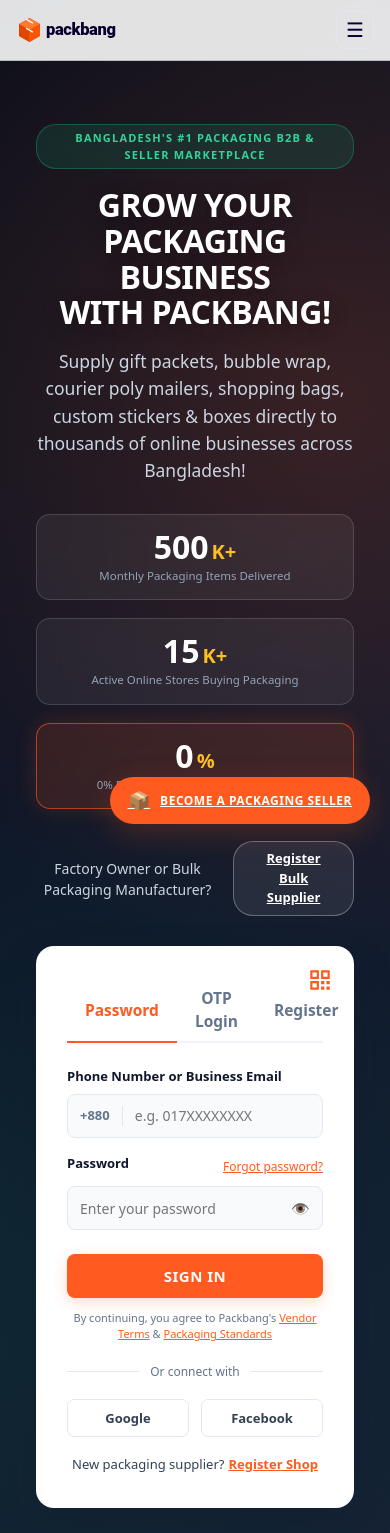
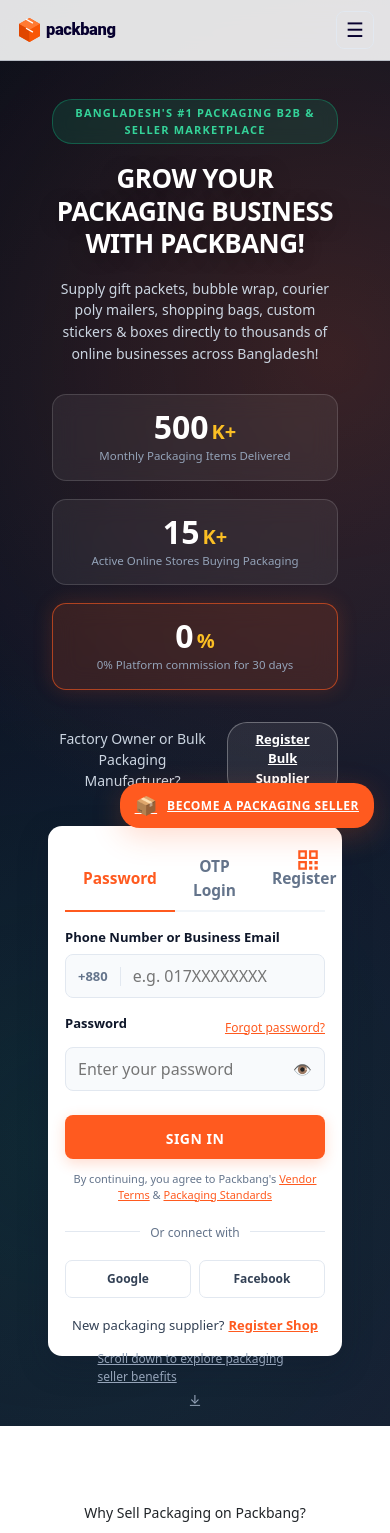
Before and after one commit to kayumsntx/packbang-seller-frontend, a React (Vite) app: page / in a window 390 px wide. Shown: the top 1533 px of the page. Built offline with nearby package versions, Linux system fonts and the light colour scheme.

Commit message:
mobile friendly

```diff
--- a/src/index.css
+++ b/src/index.css
@@ -1803,3 +1803,99 @@
     border-radius: 12px !important;
   }
 }
+
+/* Mobile Form Controls & Prevention of iOS Auto-Zoom */
+@media (max-width: 768px) {
+  input, select, textarea {
+    font-size: 16px !important;
+  }
+}
+
+/* Auth Card Mobile Responsive Adjustments */
+@media (max-width: 480px) {
+  .login-card-container {
+    margin: 0 4px !important;
+    border-radius: 14px !important;
+    box-shadow: 0 10px 30px rgba(15, 23, 42, 0.3) !important;
+  }
+  .login-card-inner {
+    padding: 20px 16px !important;
+  }
+  .login-header-tabs {
+    margin-bottom: 16px !important;
+  }
+  .sign-in-button {
+    padding: 13px !important;
+    font-size: 14px !important;
+  }
+  .social-login-grid {
+    gap: 8px !important;
+  }
+  .social-btn {
+    padding: 8px !important;
+    font-size: 12px !important;
+  }
+  .registerAndBannerContent {
+    padding: 15px 8px 30px !important;
+  }
+  .hero-left-col {
+    padding: 0 8px !important;
+  }
+  .bigTitleStyle {
+    font-size: 26px !important;
+    line-height: 1.25 !important;
+  }
+  .bigSubTitleStyle {
+    font-size: 14px !important;
+  }
+}
+
+/* Seller Dashboard Comprehensive Mobile Responsive Overrides */
+@media (max-width: 640px) {
+  /* Modals overlay & container padding */
+  div[style*="position: 'fixed'"],
+  div[style*="position: fixed"] {
+    padding: 10px !important;
+  }
+
+  /* Modal dialog content cards */
+  div[style*="maxWidth: '620px'"],
+  div[style*="maxWidth: '560px'"],
+  div[style*="maxWidth: '460px'"],
+  div[style*="maxWidth: '520px'"],
+  div[style*="maxWidth: '820px'"],
+  div[style*="max-width: 620px"],
+  div[style*="max-width: 560px"],
+  div[style*="max-width: 460px"],
+  div[style*="max-width: 520px"],
+  div[style*="max-width: 820px"] {
+    max-width: 95vw !important;
+    width: 95vw !important;
+    padding: 18px 14px !important;
+    border-radius: 12px !important;
+    box-sizing: border-box !important;
+  }
+
+  /* Two-column form grids inside modal dialogs */
+  div[style*="gridTemplateColumns: '1fr 1fr'"],
+  div[style*="grid-template-columns: 1fr 1fr"] {
+    grid-template-columns: 1fr !important;
+    gap: 12px !important;
+  }
+
+  /* Top Stat Summary Cards in Products / Bids */
+  div[style*="gridTemplateColumns: 'repeat(auto-fit, minmax(210px, 1fr))'"],
+  div[style*="grid-template-columns: repeat(auto-fit, minmax(210px, 1fr))"] {
+    grid-template-columns: repeat(2, 1fr) !important;
+    gap: 10px !important;
+  }
+
+  /* Compact Floating Seller Button */
+  .seller-hover-button {
+    bottom: 16px !important;
+    right: 16px !important;
+    padding: 9px 15px !important;
+    font-size: 12px !important;
+    border-radius: 20px !important;
+  }
+}
```
